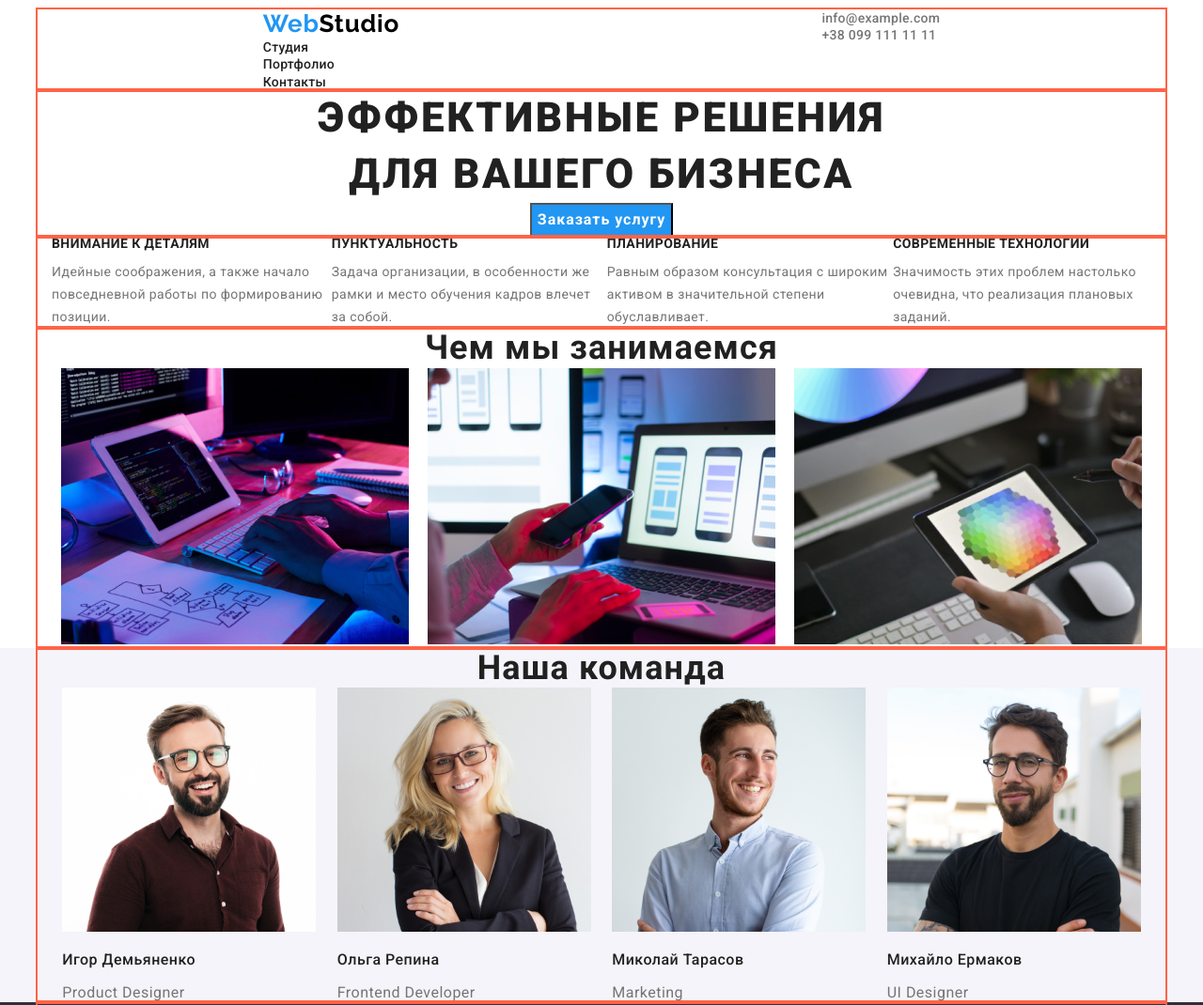
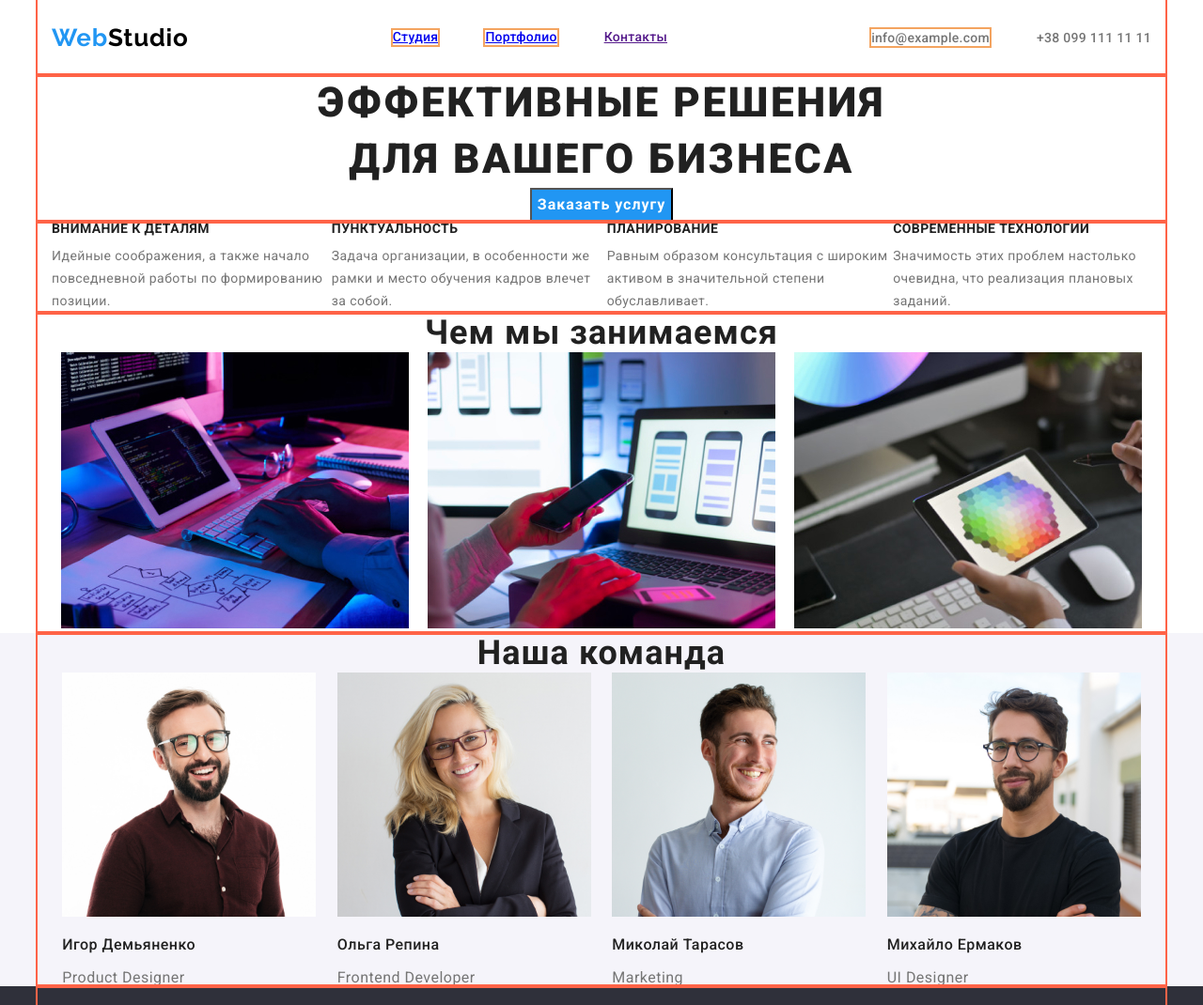
Before and after one commit to pro100katc/goit-markup-hw-03, a plain HTML site: page index.html in a window 1280 px wide. Shown: the top 1070 px of the page at 94% size. Drawn offline with nearby package versions, Linux system fonts and the light colour scheme.

Commit message:
header flex
hea

```diff
--- a/css/styles.css
+++ b/css/styles.css
@@ -35,8 +35,6 @@ body {
   margin: 0px;
   padding: 0px;
 }
-
-/* HEADER*/
 .container {
   width: 1200px;
   padding-left: 15px;
@@ -48,44 +46,15 @@ body {
 
 }
 
-.footer-container {
-  margin-top: 0;
-  margin-bottom: 0;
-  padding: 60px 0;
-}
+/* -----------HEADER-------------*/
 
-.footer-container .logo {
-  margin-top: 60px;
-  margin-bottom: 161px;
-}
-
-
-
-.studio {
-  color: var(--studio-color);
-}
-
-.nav-title {
-  font-weight: 500;
-  font-size: 14px;
-  line-height: 1.14;
-  letter-spacing: 0.02em;
-  text-decoration: none;
-  color: var(--title-text-color);
-  margin-bottom: 0px;
-
-}
-
-/* HEADER-PAGE FLEX*/
-
-.page-heager {
+.main-nav{
   display: flex;
-  margin-top: 10px;
-  justify-content:space-around
+  align-items: center;
+  justify-content: space-between;
 }
 
 .logo {
-
   font-family: "Raleway";
   font-style: normal;
   font-weight: 700;
@@ -94,29 +63,48 @@ body {
   letter-spacing: 0.03em;
   text-decoration: none;
   color: var(--accent-color);
+  display: flex;
+  margin-right: 93px;
+
+
 
 }
 
-
-
-/* PAGE FLEX*/
-
-
-
-.about {
-  display: flex;
-  justify-content: space-around;
+.studio {
+  color: var(--studio-color);
 
 }
 
-.skills {
+.site-nav {
+  font-weight: 500;
+  font-size: 14px;
+  line-height: 1.14;
+  letter-spacing: 0.02em;
+  text-decoration: none;
+  color: var(--title-text-color);
   display: flex;
-  justify-content: space-around;
+  margin-right: 93px;
+
+}
+.site-nav .item{
+  display: block;
+  margin-top: 32px;
+  margin-bottom: 32px;
+
+}
+.site-nav .item:not(:last-child) {
+  margin-right: 50px;
+  outline: 2px solid sandybrown;
 }
 
-.person-card {
+.adres-info {
   display: flex;
-  justify-content: space-around;
+
+}
+
+.adres-info .item:not(:last-child) {
+  margin-right: 50px;
+  outline: 2px solid sandybrown
 }
 
 .site-nav :hover {
@@ -137,10 +125,26 @@ body {
   text-decoration: none;
   color: var(--primary-text-color);
 
+
+  /* __________HEADER____________*/
+
+  /* ----------HERO------------- */
+}
+.about {
+  display: flex;
+  justify-content: space-around;
+
 }
 
-/* HEADER*/
-/* Hero */
+.skills {
+  display: flex;
+  justify-content: space-around;
+}
+
+.person-card {
+  display: flex;
+  justify-content: space-around;
+}
 
 .hero-title {
   font-weight: 900;
@@ -286,6 +290,17 @@ body {
   background-color: var(--footer-background-color);
 }
 
+.footer-container {
+  margin-top: 0;
+  margin-bottom: 0;
+  padding: 60px 0;
+}
+
+.footer-container .logo {
+  margin-top: 60px;
+  margin-bottom: 161px;
+}
+
 .adress-footer {
   font-family: inherit;
   font-size: 14px;
@@ -321,20 +336,3 @@ body {
   color: var(--background-white-color);
   display: inherit;
 }
-
-
-
-
-/*.site-nav {
-  display: flex;
-
-  justify-content:center;
-}
-
-
-.adres-info {
-  display: flex;
-  flex-direction: row;
-
-
-}*/
--- a/index.html
+++ b/index.html
@@ -17,23 +17,23 @@
   </head>
 
   <body>
-    <header class="page-heager container">
-        <nav>
+    <header class="page-heager">
+        <nav class="container main-nav">
             <a class="logo" href="./index.html"
               >Web<span class="studio">Studio</span>
             </a>
                 <ul class="site-nav list">
-                    <li><a class="nav-title" href="./index.html">Студия</a></li>
-                    <li><a class="nav-title" href="./portfolio.html">Портфолио</a></li>
-                    <li><a class="nav-title" href="">Контакты</a></li>
+                    <li class="item"><a class="nav-title" href="./index.html">Студия</a></li>
+                    <li class="item"><a class="nav-title" href="./portfolio.html">Портфолио</a></li>
+                    <li class="item"><a class="nav-title" href="">Контакты</a></li>
                 </ul>
-        </nav>
         <ul class="adres-info list">
-          <li>
+          <li class="item">
             <a class="info" href="mailto:info@example.com">info@example.com</a>
           </li>
-          <li><a class="info" href="tel:+380991111111">+38 099 111 11 11</a></li></div>
+          <li class="item"><a class="info" href="tel:+380991111111">+38 099 111 11 11</a></li></div>
         </ul>
+      </nav>
     </header>
     <main>
 
```
